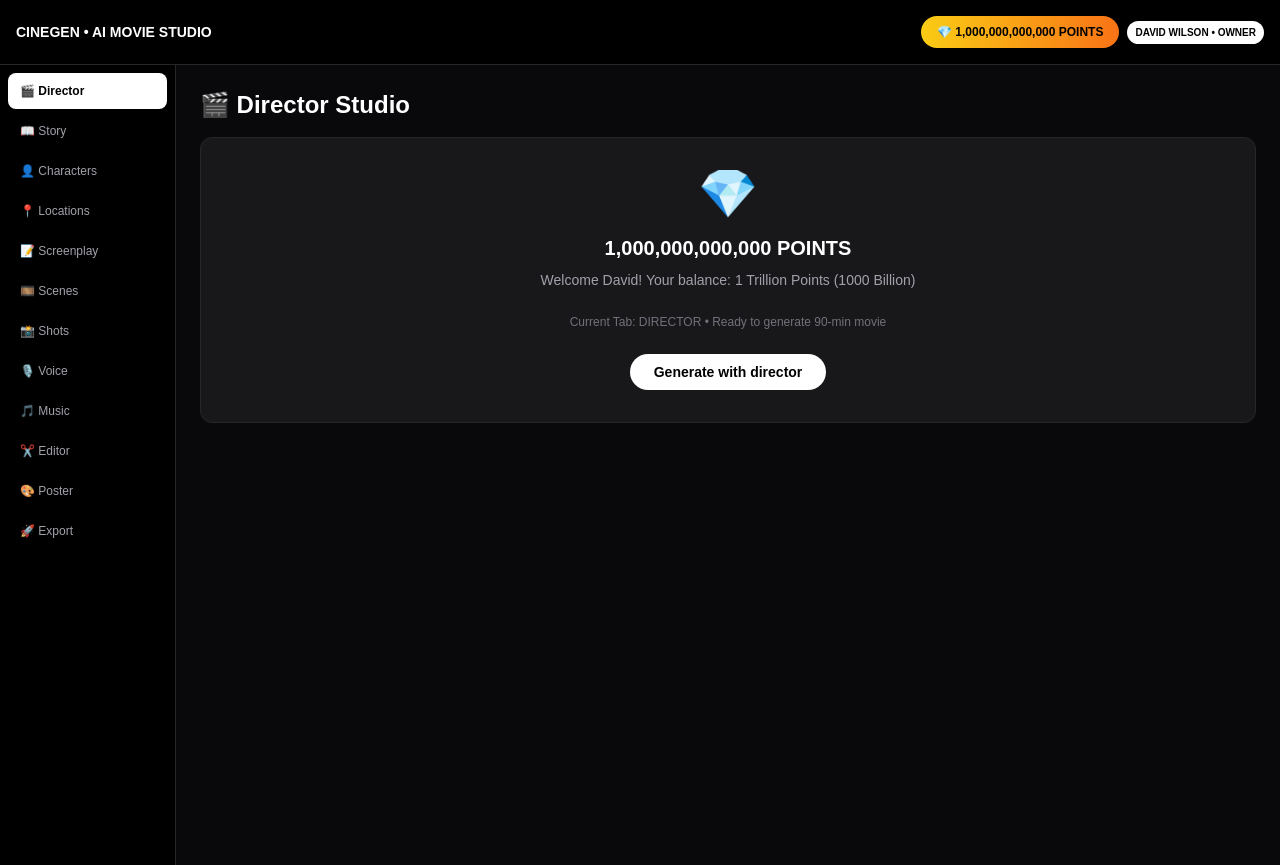
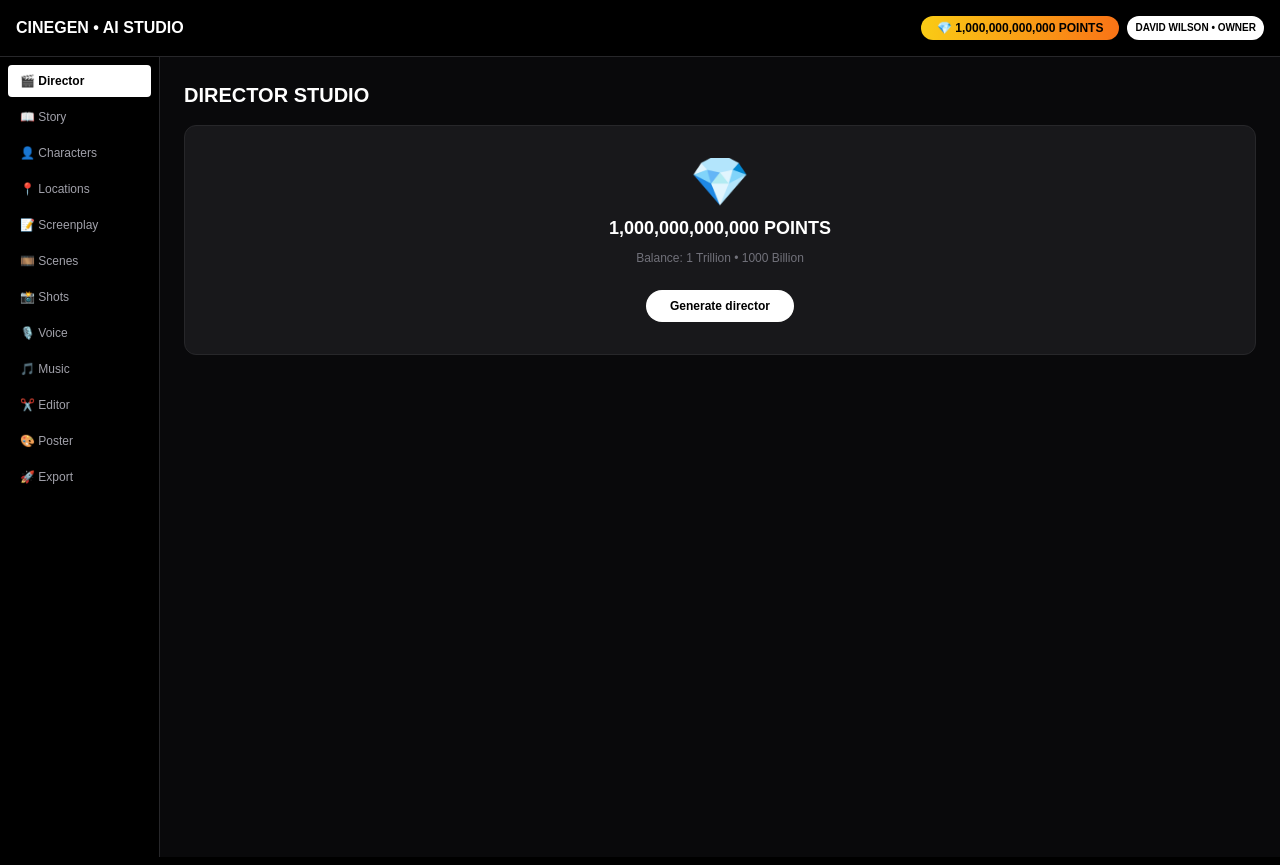
Before and after one commit to davidwilsom17-dotcom/ai-movie-studio, a Next.js app: page / in a window 1280 px wide. Built offline with nearby package versions, Linux system fonts and the light colour scheme.

Commit message:
Update page.tsx

```diff
--- a/src/app/page.tsx
+++ b/src/app/page.tsx
@@ -1,44 +1,25 @@
 'use client'
 import { useState } from 'react'
-
 export default function Studio(){
  const [points] = useState(1000000000000)
- const [tab,setTab] = useState('director')
- const tabs = [
-  {id:'director', label:'🎬 Director'},
-  {id:'story', label:'📖 Story'},
-  {id:'characters', label:'👤 Characters'},
-  {id:'locations', label:'📍 Locations'},
-  {id:'screenplay', label:'📝 Screenplay'},
-  {id:'scenes', label:'🎞️ Scenes'},
-  {id:'shots', label:'📸 Shots'},
-  {id:'voice', label:'🎙️ Voice'},
-  {id:'music', label:'🎵 Music'},
-  {id:'editor', label:'✂️ Editor'},
-  {id:'poster', label:'🎨 Poster'},
-  {id:'export', label:'🚀 Export'},
- ]
- return (
+ const [tab,setTab]=useState('director')
+ const tabs=[['director','🎬 Director'],['story','📖 Story'],['characters','👤 Characters'],['locations','📍 Locations'],['screenplay','📝 Screenplay'],['scenes','🎞️ Scenes'],['shots','📸 Shots'],['voice','🎙️ Voice'],['music','🎵 Music'],['editor','✂️ Editor'],['poster','🎨 Poster'],['export','🚀 Export']]
+ return(
  <div className="min-h-screen bg-black text-white">
-   <header className="border-b border-zinc-800 p-4 flex justify-between items-center">
-    <h1 className="font-black text-sm">CINEGEN • AI MOVIE STUDIO</h1>
-    <div className="flex items-center gap-2">
-     <div className="bg-gradient-to-r from-yellow-400 to-orange-500 text-black px-4 py-2 rounded-full font-black text-xs">💎 {points.toLocaleString()} POINTS</div>
-     <div className="text-[10px] bg-white text-black px-2 py-1 rounded-full font-bold">DAVID WILSON • OWNER</div>
-    </div>
+ <header className="border-b border-zinc-800 p-4 flex justify-between">
+ <b>CINEGEN • AI STUDIO</b>
+ <div className="flex gap-2"><div className="bg-gradient-to-r from-yellow-400 to-orange-500 text-black px-4 py-1 rounded-full font-black text-xs">💎 {points.toLocaleString()} POINTS</div><div className="bg-white text-black px-2 py-1 rounded-full text-[10px] font-bold">DAVID WILSON • OWNER</div></div>
  </header>
  <div className="flex">
-    <nav className="w-44 border-r border-zinc-800 p-2 space-y-1">
-     {tabs.map(t=><button key={t.id} onClick={()=>setTab(t.id)} className={`w-full text-left px-3 py-2.5 rounded-lg text-xs ${tab===t.id?'bg-white text-black font-bold':'hover:bg-zinc-900 text-zinc-400'}`}>{t.label}</button>)}
+ <nav className="w-40 border-r border-zinc-800 p-2">
+ {tabs.map(([id,label])=><button key={id} onClick={()=>setTab(id)} className={`w-full text-left px-3 py-2 rounded text-xs mb-1 ${tab===id?'bg-white text-black font-bold':'text-zinc-400'}`}>{label}</button>)}
  </nav>
  <main className="flex-1 p-6 bg-zinc-950 min-h-screen">
-     <h2 className="text-2xl font-bold mb-4">{tabs.find(x=>x.id===tab)?.label} Studio</h2>
+ <h2 className="text-xl font-bold mb-4">{tab.toUpperCase()} STUDIO</h2>
  <div className="bg-zinc-900 p-8 rounded-xl border border-zinc-800 text-center">
-      <p className="text-5xl mb-4">💎</p>
-      <p className="text-xl font-black">{points.toLocaleString()} POINTS</p>
-      <p className="text-zinc-400 mt-2 text-sm">Welcome David! Your balance: 1 Trillion Points (1000 Billion)</p>
-      <p className="mt-6 text-xs text-zinc-500">Current Tab: {tab.toUpperCase()} • Ready to generate 90-min movie</p>
-      <button onClick={()=>alert(`Using ${tab} - Points: ${points.toLocaleString()}`)} className="mt-6 bg-white text-black px-6 py-2 rounded-full font-bold text-sm">Generate with {tab}</button>
+ <p className="text-5xl">💎</p><p className="font-black mt-2 text-lg">{points.toLocaleString()} POINTS</p>
+ <p className="text-zinc-500 text-xs mt-2">Balance: 1 Trillion • 1000 Billion</p>
+ <button onClick={()=>alert('Generating '+tab)} className="mt-6 bg-white text-black px-6 py-2 rounded-full font-bold text-xs">Generate {tab}</button>
  </div>
  </main>
  </div>
```
Lines whose indentation alone changed are shown as unchanged.
